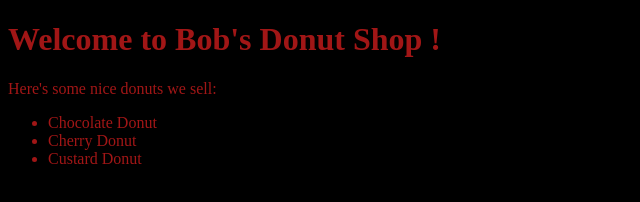
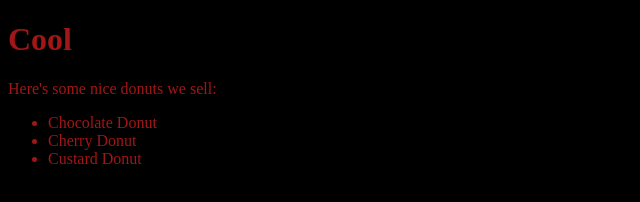
Before and after one commit to SophisticatedTurtle/background-generator, a plain HTML site: page index.html in a window 1280 px wide. Shown: the whole page, without its empty margins (0-640 px from the left). Drawn offline with Linux system fonts and the light colour scheme.

Commit message:
changing title

```diff
--- a/index.html
+++ b/index.html
@@ -7,7 +7,7 @@
     <link rel="stylesheet" href="stylesheet.css">
 </head>
 <body>
-    <h1 class="title">Welcome to Bob's Donut Shop !</h1>
+    <h1 class="title">Cool</h1>
     <p> Here's some nice donuts we sell:</p>
     <ul class="donut-container">
         <li class="donut-type"> Chocolate Donut</li>
```
